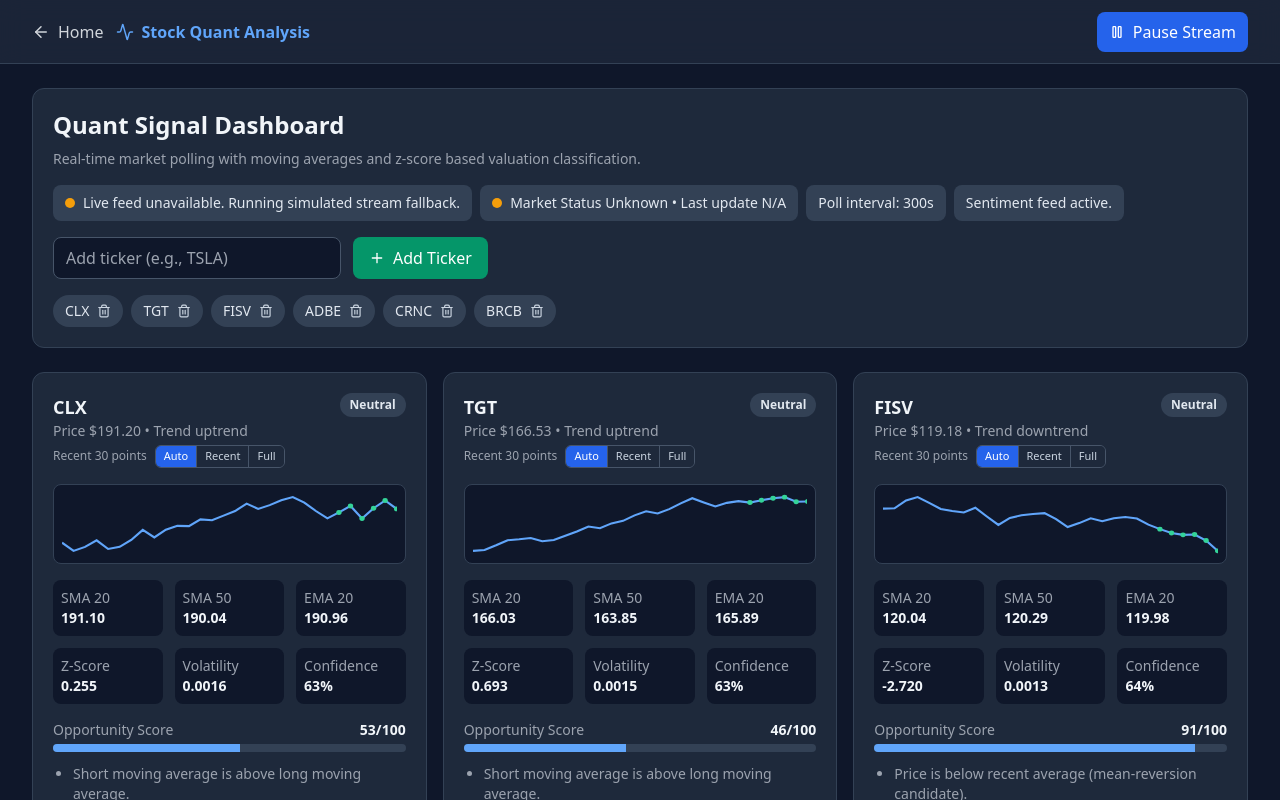
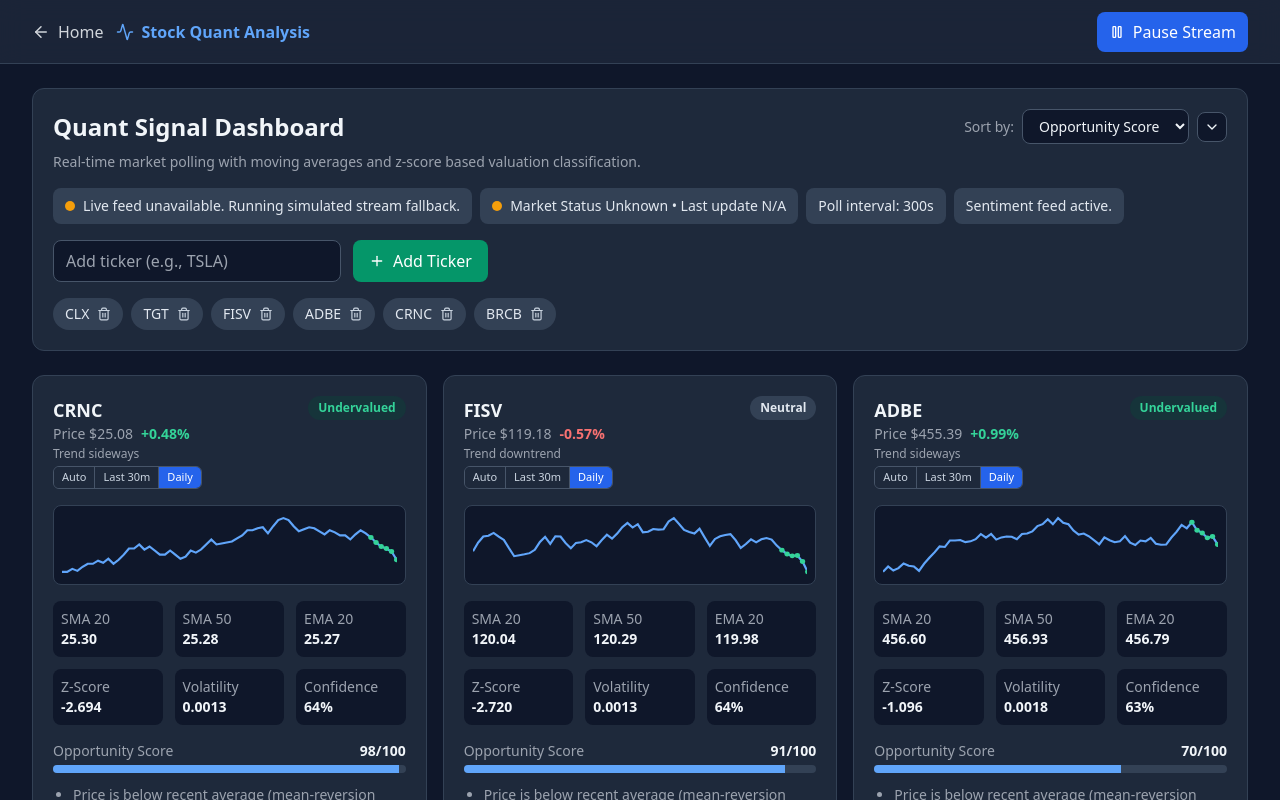
Before and after one commit to snighut/collaboration-app, a Next.js app: page /stockAnalysis in a window 1280 px wide. Shown: the top 800 px of the page. Built offline with nearby package versions, Linux system fonts and the light colour scheme; no server answers.

Commit message:
fix: adding sort options

```diff
--- a/app/stockAnalysis/page.tsx
+++ b/app/stockAnalysis/page.tsx
@@ -2,7 +2,7 @@
 
 import { useEffect, useMemo, useRef, useState } from 'react';
 import { useRouter } from 'next/navigation';
-import { ArrowLeft, Play, Pause, Plus, Trash2, Activity, ChevronDown, ChevronRight } from 'lucide-react';
+import { ArrowLeft, Play, Pause, Plus, Trash2, Activity, ChevronDown, ChevronRight, ChevronUp } from 'lucide-react';
 import { PricePoint, classifyStock, StockSignalResult } from '@/lib/stockAnalysis';
 
 const MAX_POINTS = 240;
@@ -370,6 +370,8 @@ export default function StockAnalysisPage() {
   const [sentimentFeedStatus, setSentimentFeedStatus] = useState('Loading sentiment feed...');
   const [lastUpdateAt, setLastUpdateAt] = useState<number | null>(null);
   const [pollIntervalMs, setPollIntervalMs] = useState(OPEN_POLL_INTERVAL_MS);
+  const [sortBy, setSortBy] = useState<'price' | 'percentage' | 'confidence' | 'score'>('score');
+  const [sortOrder, setSortOrder] = useState<'asc' | 'desc'>('desc');
   const [priceSeriesByTicker, setPriceSeriesByTicker] = useState<Record<string, PricePoint[]>>({});
   const pageLoadTimestampRef = useRef(Date.now());
   const lastSeenTimestampRef = useRef<number | null>(null);
@@ -407,7 +409,7 @@ export default function StockAnalysisPage() {
       const nextState = { ...previous };
       for (const ticker of tickers) {
         if (!nextState[ticker]) {
-          nextState[ticker] = 'auto';
+          nextState[ticker] = 'full';
         }
       }
       for (const existingTicker of Object.keys(nextState)) {
@@ -724,7 +726,29 @@ export default function StockAnalysisPage() {
 
       <main className="max-w-7xl mx-auto px-4 sm:px-8 py-6 space-y-6">
         <section className="bg-white dark:bg-slate-800 border border-gray-200 dark:border-slate-700 rounded-xl p-4 sm:p-5">
-          <h1 className="text-xl sm:text-2xl font-bold mb-2">Quant Signal Dashboard</h1>
+          <div className="flex items-center justify-between mb-2">
+            <h1 className="text-xl sm:text-2xl font-bold">Quant Signal Dashboard</h1>
+            <div className="flex items-center gap-2">
+              <span className="text-sm text-gray-600 dark:text-gray-400">Sort by:</span>
+              <select
+                value={sortBy}
+                onChange={(e) => setSortBy(e.target.value as 'price' | 'percentage' | 'confidence' | 'score')}
+                className="px-3 py-1.5 rounded-lg border border-gray-300 dark:border-slate-600 bg-white dark:bg-slate-900 text-sm"
+              >
+                <option value="score">Opportunity Score</option>
+                <option value="price">Price</option>
+                <option value="percentage">Percentage</option>
+                <option value="confidence">Confidence</option>
+              </select>
+              <button
+                onClick={() => setSortOrder(sortOrder === 'asc' ? 'desc' : 'asc')}
+                className="p-1.5 rounded-lg border border-gray-300 dark:border-slate-600 bg-white dark:bg-slate-900 hover:bg-gray-50 dark:hover:bg-slate-800"
+                title={sortOrder === 'asc' ? 'Ascending' : 'Descending'}
+              >
+                {sortOrder === 'desc' ? <ChevronDown size={16} /> : <ChevronUp size={16} />}
+              </button>
+            </div>
+          </div>
           <p className="text-sm text-gray-600 dark:text-gray-400 mb-4">
             Real-time market polling with moving averages and z-score based valuation classification.
           </p>
@@ -787,16 +811,45 @@ export default function StockAnalysisPage() {
         </section>
 
         <section className="grid grid-cols-1 md:grid-cols-2 xl:grid-cols-3 gap-4">
-          {stockSignals.map((signal) => {
+          {[...stockSignals].sort((a, b) => {
+            let comparison = 0;
+            if (sortBy === 'price') {
+              comparison = b.latestPrice - a.latestPrice;
+            } else if (sortBy === 'percentage') {
+              const seriesA = priceSeriesByTicker[a.ticker] ?? [];
+              const seriesB = priceSeriesByTicker[b.ticker] ?? [];
+              const percentA = seriesA[0]?.price ? ((a.latestPrice - seriesA[0].price) / seriesA[0].price) * 100 : 0;
+              const percentB = seriesB[0]?.price ? ((b.latestPrice - seriesB[0].price) / seriesB[0].price) * 100 : 0;
+              comparison = percentB - percentA;
+            } else if (sortBy === 'confidence') {
+              comparison = b.confidence - a.confidence;
+            } else {
+              comparison = b.score - a.score;
+            }
+            return sortOrder === 'asc' ? -comparison : comparison;
+          }).map((signal) => {
             const series = priceSeriesByTicker[signal.ticker] ?? [];
             const tickerMarketState = (marketStateByTicker[signal.ticker] ?? 'UNKNOWN').toUpperCase();
-            const selectedView = chartViewByTicker[signal.ticker] ?? 'auto';
+            const selectedView = chartViewByTicker[signal.ticker] ?? 'full';
             const shouldUseFull = selectedView === 'full' || (selectedView === 'auto' && tickerMarketState === 'CLOSED');
             const chartPoints = shouldUseFull ? series : series.slice(-30);
             const sentimentSeries = sentimentByTicker[signal.ticker] ?? [];
             const latestSentiment = sentimentSeries[sentimentSeries.length - 1] ?? null;
             const selectedSentimentRange = sentimentRangeByTicker[signal.ticker] ?? 'days';
             const isSentimentCollapsed = sentimentCollapsedByTicker[signal.ticker] ?? true;
+
+            // Calculate daily percentage change
+            const firstPrice = series[0]?.price;
+            const latestPrice = signal.latestPrice;
+            const percentChange = firstPrice && latestPrice
+              ? ((latestPrice - firstPrice) / firstPrice) * 100
+              : null;
+            const changeColor = percentChange !== null
+              ? percentChange >= 0
+                ? 'text-emerald-600 dark:text-emerald-400'
+                : 'text-red-600 dark:text-red-400'
+              : 'text-gray-600 dark:text-gray-400';
+            const changeSign = percentChange !== null && percentChange >= 0 ? '+' : '';
 
             const confidencePoints: MiniSparkPoint[] = buildConfidencePoints(sentimentSeries, selectedSentimentRange);
 
@@ -820,14 +873,6 @@ export default function StockAnalysisPage() {
               .sort((left, right) => left.horizon - right.horizon)
               .map((entry) => entry.point);
 
-            const rangeLabel = selectedView === 'recent'
-              ? 'Recent 30 points'
-              : selectedView === 'full'
-                ? 'Daily view'
-                : tickerMarketState === 'CLOSED'
-                  ? 'Daily view (market closed)'
-                  : 'Recent 30 points';
-
             return (
               <article
                 key={signal.ticker}
@@ -837,10 +882,17 @@ export default function StockAnalysisPage() {
                   <div>
                     <h2 className="text-lg font-bold">{signal.ticker}</h2>
                     <p className="text-sm text-gray-600 dark:text-gray-400">
-                      Price ${formatNumber(signal.latestPrice)} • Trend {signal.trend}
+                      Price ${formatNumber(signal.latestPrice)}
+                      {percentChange !== null && (
+                        <span className={`ml-2 font-semibold ${changeColor}`}>
+                          {changeSign}{formatNumber(percentChange)}%
+                        </span>
+                      )}
+                    </p>
+                    <p className="text-xs text-gray-500 dark:text-gray-400 mt-0.5">
+                      Trend {signal.trend}
                     </p>
                     <div className="mt-1 flex flex-wrap items-center gap-2">
-                      <p className="text-xs text-gray-500 dark:text-gray-400">{rangeLabel}</p>
                       <div className="inline-flex rounded-md border border-slate-200 dark:border-slate-600 overflow-hidden">
                         <button
                           onClick={() => setChartViewByTicker((previous) => ({ ...previous, [signal.ticker]: 'auto' }))}
@@ -852,13 +904,13 @@ export default function StockAnalysisPage() {
                           onClick={() => setChartViewByTicker((previous) => ({ ...previous, [signal.ticker]: 'recent' }))}
                           className={`px-2 py-0.5 text-[11px] border-l border-slate-200 dark:border-slate-600 ${selectedView === 'recent' ? 'bg-blue-600 text-white' : 'bg-white dark:bg-slate-800 text-slate-600 dark:text-slate-300'}`}
                         >
-                          Recent
+                          Last 30m
                         </button>
                         <button
                           onClick={() => setChartViewByTicker((previous) => ({ ...previous, [signal.ticker]: 'full' }))}
                           className={`px-2 py-0.5 text-[11px] border-l border-slate-200 dark:border-slate-600 ${selectedView === 'full' ? 'bg-blue-600 text-white' : 'bg-white dark:bg-slate-800 text-slate-600 dark:text-slate-300'}`}
                         >
-                          Full
+                          Daily
                         </button>
                       </div>
                     </div>
```
